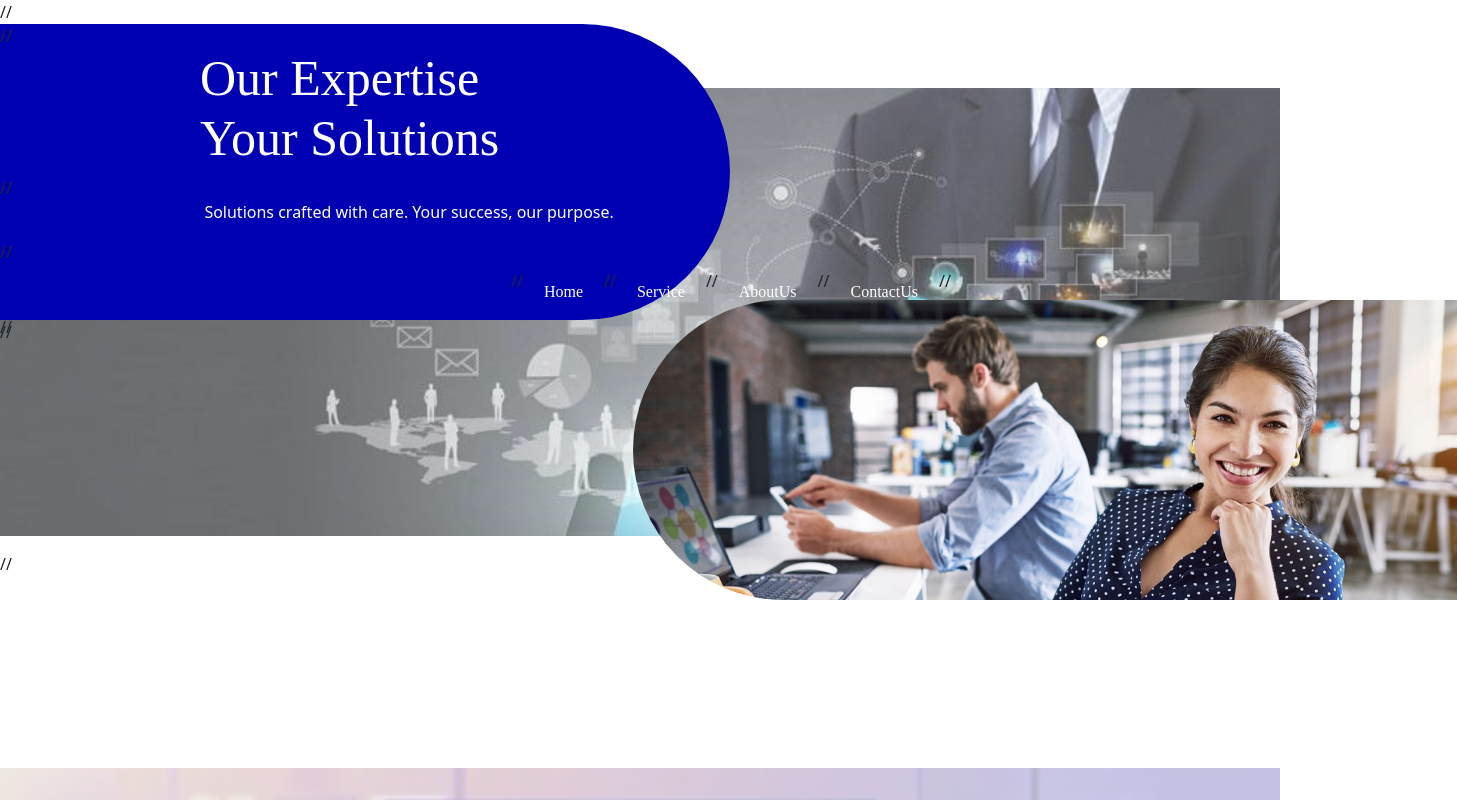
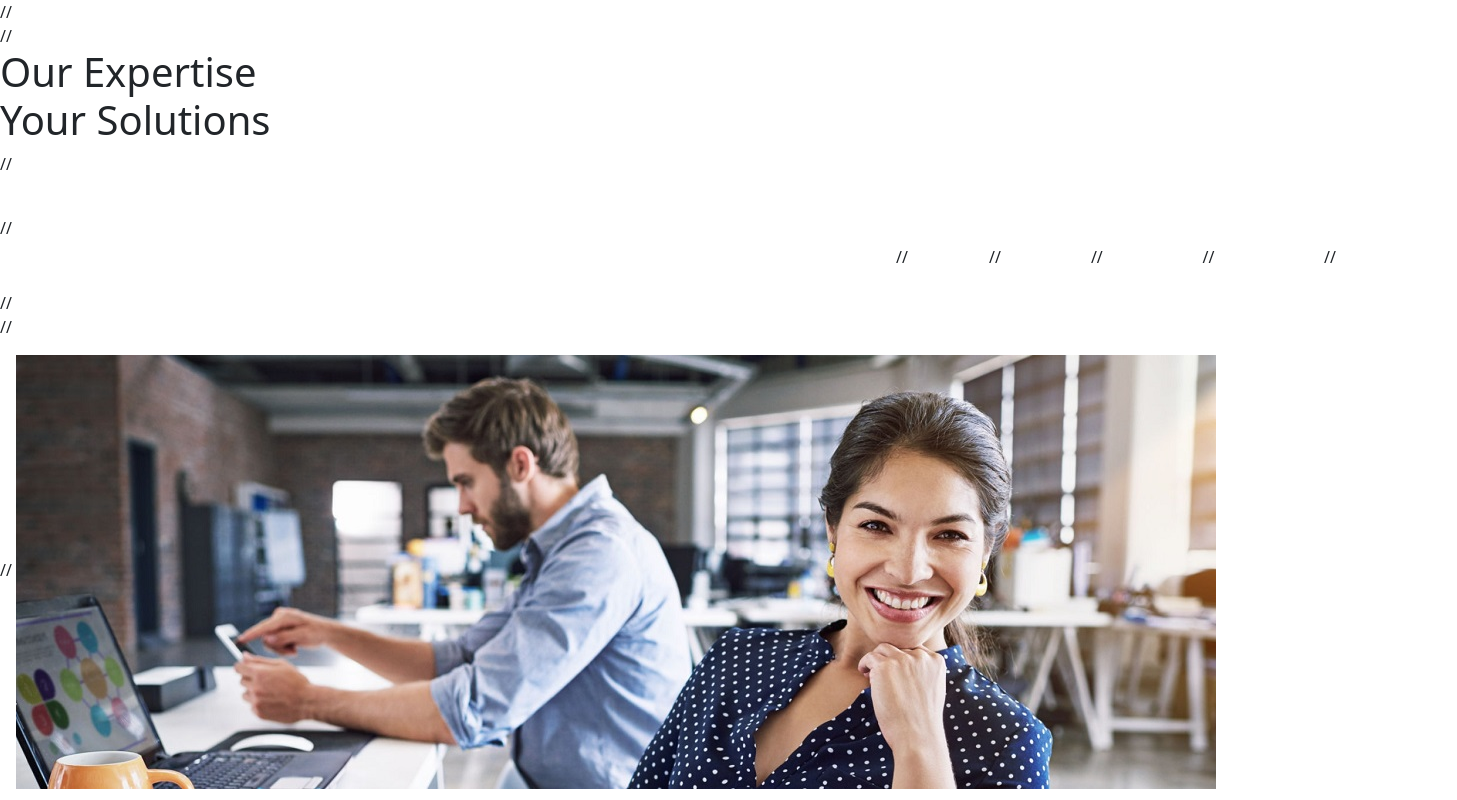
Before and after one commit to chnaveen45/Teamwork, a React (Create React App) app in the folder frontend/: page /servies in a window 1280 px wide. Shown: the top 800 px of the page, 1457 px wide, since content can reach past the window. Built offline with nearby package versions, Linux system fonts and the light colour scheme.

Commit message:
Update Servies.css
again commit

```diff
--- a/frontend/src/Component/Servies.css
+++ b/frontend/src/Component/Servies.css
@@ -1,4 +1,4 @@
- .responsive-img {
+/*  .responsive-img {
 z-index: -1;
   width: 100%;
   height: 448px;
@@ -40,7 +40,7 @@ z-index: -1;
   font-size: 50px;
   margin-left: 200px;
   z-index: 1;
-}
+} */
 /*
 .ll {
 
```
